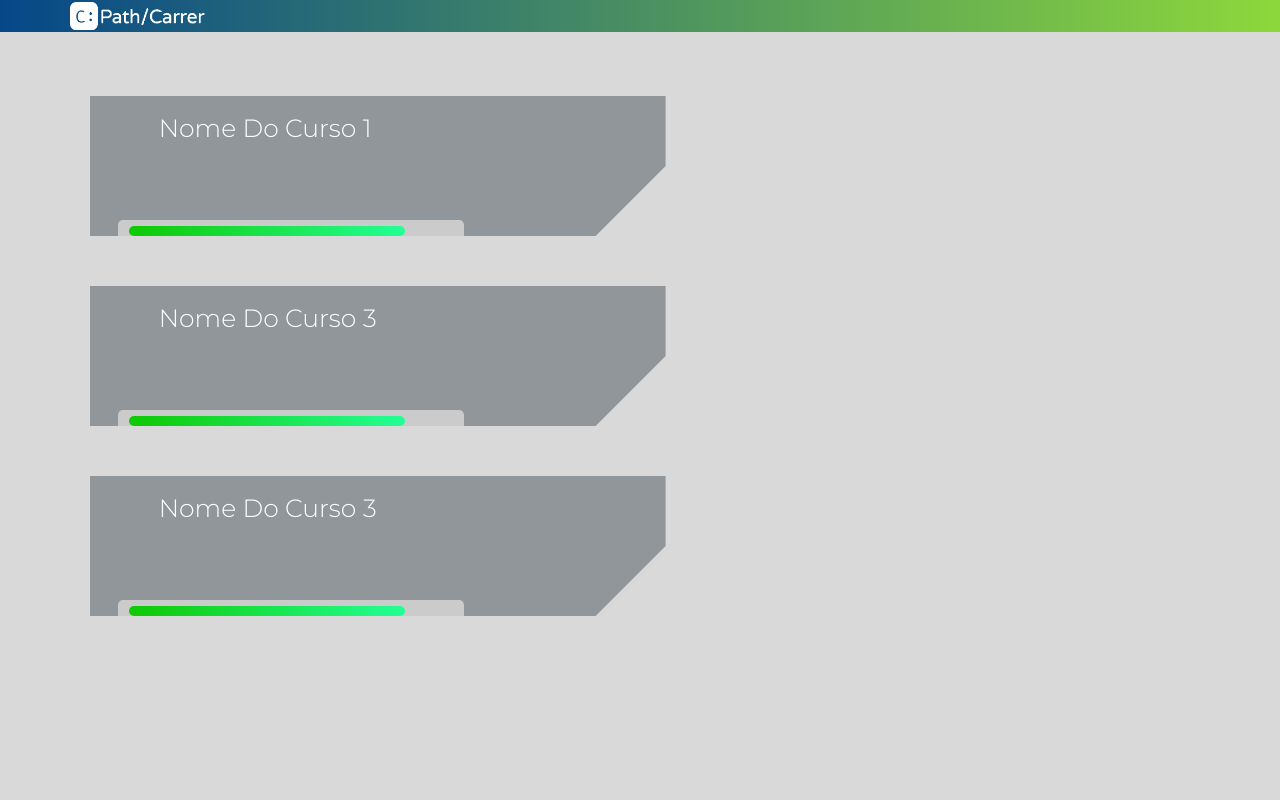
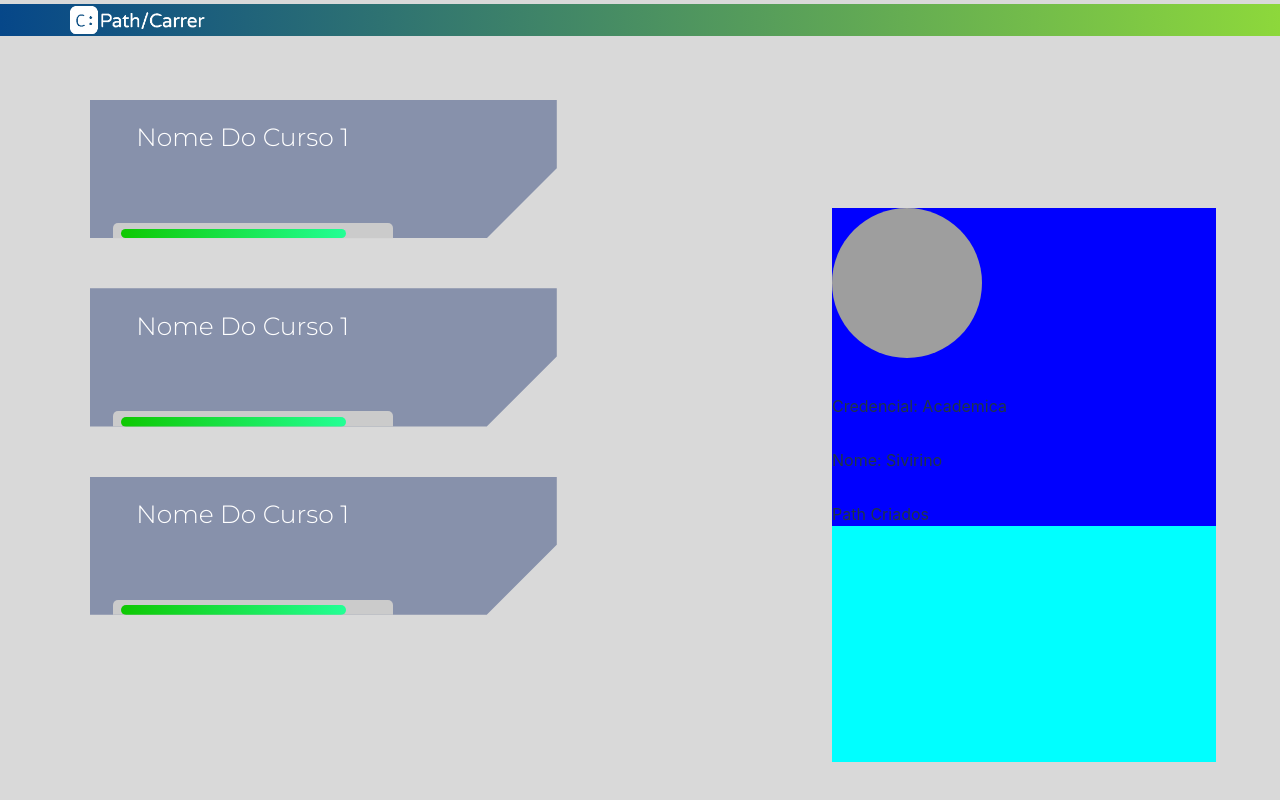
Before and after one commit to AlisonMartinss/Path-Directory---Front, a React (Vite) app in the folder PathDirectory/: page /Loby in a window 1280 px wide. Built offline with nearby package versions, Linux system fonts and the light colour scheme; grey boxes are pictures that could not be loaded.

Commit message:
Trabalhando no Loby

```diff
--- a/PathDirectory/src/Pages/FunçõesGlobais/Botão/Botao.css
+++ b/PathDirectory/src/Pages/FunçõesGlobais/Botão/Botao.css
@@ -1,4 +1,4 @@
-button {
+.botao {
     font-size: 20px;
     color: #032885;
     padding: 10px 20px;
--- a/PathDirectory/src/Pages/FunçõesGlobais/Botão/Botao.jsx
+++ b/PathDirectory/src/Pages/FunçõesGlobais/Botão/Botao.jsx
@@ -3,7 +3,7 @@ import '../Botão/Botao.css'
 function Botao(props){
     return(
         <div>
-            <button>{props.texto}</button>
+            <button className='botao'>{props.texto}</button>
         </div>
     )
 }
--- a/PathDirectory/src/Pages/Loby/Loby.css
+++ b/PathDirectory/src/Pages/Loby/Loby.css
@@ -2,7 +2,7 @@
 
 .all{
     width: 100vw;
-    height: 100vh;
+    height: 99vh;
     overflow-x: hidden;
     overflow-y: hidden;
 
@@ -31,18 +31,20 @@ main{
 }
 
 .curso{
-    width: 90%;
+    width: 73%;
     height: 35%;
 
+    clip-path: polygon(0px 0px, 100% 0px, 100% calc(100% - 70px), calc(100% - 70px) 100%, 0px 100%);
+    background-color: #8791AB;
+    border: none;
 
-    clip-path: polygon(0px 0px, 100% 0px, 100% calc(100% - 70px), calc(100% - 70px) 100%, 0px 100%);
-    background-color: rgba(116, 124, 129, 0.713);
+    transition: all 0.4s;
 }
 
 .curso_filho{
     position: relative;
-    left: 12%;
-    top: 10%;
+    left: 10%;
+    top: 14%;
     color: #ffffff;
 
     font-family: "Montserrat", sans-serif;
@@ -51,5 +53,60 @@ main{
     font-style: normal;
 
     font-size: 25px;
+}
+
+
+/* PERFIL */
+
+.perfil{
+    width: 30%;
+    height: 70%;
+
+
+    margin-left: 65%;
+
+    margin-top: -31.8%;
+    background-color: aqua;
 
 }
+
+.perfil_jr{
+    display: flex;
+    justify-content: center;
+    flex-direction: column;
+
+    background-color: blue;
+
+    gap: 30px;
+}
+
+.fotoperfil{
+    width: 150px;
+    height: 150px;
+    border-radius: 50%;
+}
+
+/* Hovers */
+
+.curso:hover{
+    transform: translateY(-7px);
+    transition: all 0.4s;
+
+}
+
+.card {
+    width: 280px;
+    height: 150px;
+    background: rgb(17, 4, 134);
+    border-radius: 15px;
+    box-shadow: rgb(0,0,0,0.7) 5px 10px 50px ,rgb(0,0,0,0.7) -5px 0px 250px;
+    display: flex;
+    color: white;
+    justify-content: center;
+    position: relative;
+    flex-direction: column;
+    background: linear-gradient(to right, rgb(20, 30, 48), rgb(36, 59, 85));
+    cursor: pointer;
+    transition: all 0.3s ease-in-out;
+    overflow: hidden;
+  }
--- a/PathDirectory/src/Pages/Loby/Loby.jsx
+++ b/PathDirectory/src/Pages/Loby/Loby.jsx
@@ -7,21 +7,43 @@ function Loby () {
     <div className="all">
         <header><Home2/></header>
         <main className="main">
+
                 <div className="listagem">
                     <div className="curso">
-                      <div className="curso_filho">Nome Do Curso 1</div>
-                      <Porcentagem/>
-                    </div>
-                    <div className="curso">
-
-                        <div className="curso_filho">Nome Do Curso 3</div>
+                        <div className="curso_filho">Nome Do Curso 1</div>
                         <Porcentagem/>
                     </div>
+
                     <div className="curso">
-                       <div className="curso_filho">Nome Do Curso 3</div>
-                       <Porcentagem/>
+                        <div className="curso_filho">Nome Do Curso 1</div>
+                        <Porcentagem/>
+                    </div>
+
+                    <div className="curso">
+                        <div className="curso_filho">Nome Do Curso 1</div>
+                        <Porcentagem/>
                     </div>
                 </div>
+
+                <div className="perfil">
+                    <div className="perfil_jr">
+                        <div>
+                           <img className="fotoperfil" src="https://github.com/AlisonMartinss/Assets/blob/main/Captura%20de%20tela%202024-06-19%20141014.png?raw=true" alt="" />
+                        </div>
+                        <div>
+                            Credencial: Academica
+                        </div>
+                        <div>
+                            Nome: Sivirino
+                        </div>
+                        <div>
+                            Path Criados
+                        </div>
+                    </div>
+
+                </div>
+
+
         </main>
     </div>
 
--- a/PathDirectory/src/Pages/Login/Login.jsx
+++ b/PathDirectory/src/Pages/Login/Login.jsx
@@ -1,5 +1,6 @@
 import Home2 from "../Home2/Home2";
 import '../Login/Login.css'
+import '../FunçõesGlobais/Botão/Botao.css'
 
 function Login () {
     return(
@@ -19,7 +20,7 @@ function Login () {
                 </div>
 
                 <div className="entrar_b">
-                    <button type="submit" className="inside_entrar">Entrar</button>
+                    <button type="submit" className="inside_entrar botao">Entrar</button>
                 </div>
 
                 <a href="" className="esqueceu">Esqueçeu a Senha?</a>
```
